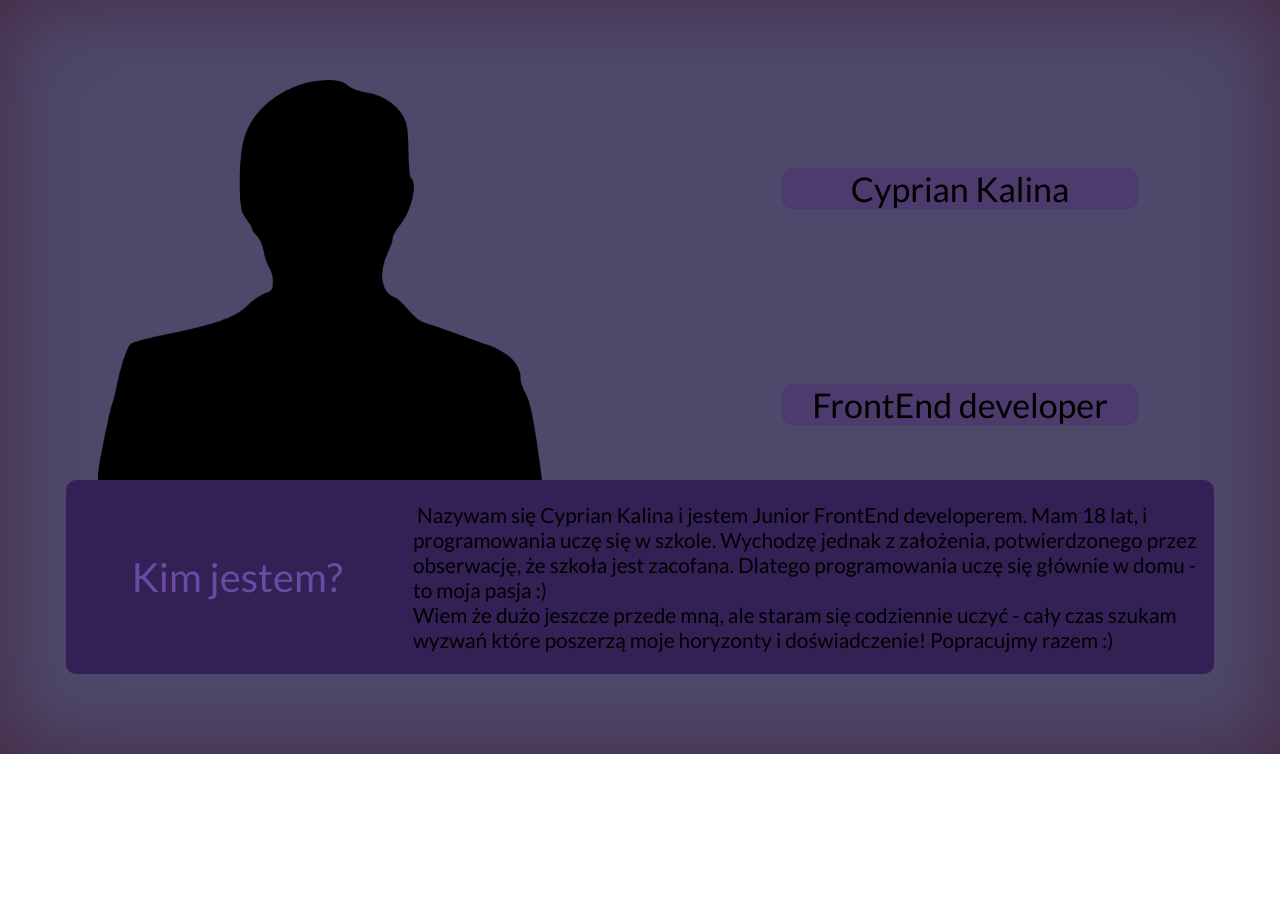
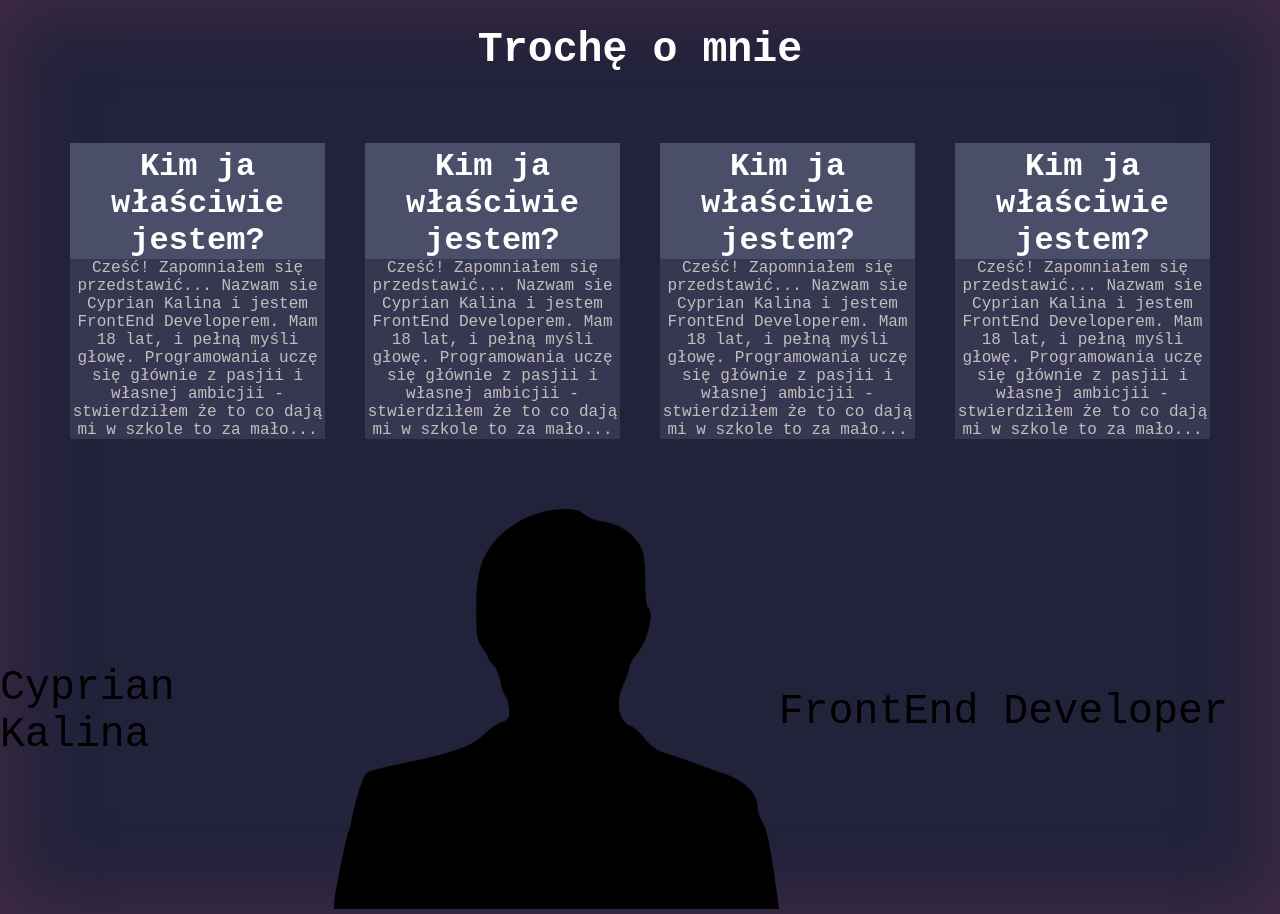
Before and after one commit to CyprianKal/Portfolio, an Angular app: page /omnie in a window 1280 px wide. Shown: the part 800-1714 px from the top of the page. Before the commit the page ends 1554 px from the top, so only its background shows below. Built offline with nearby package versions, Linux system fonts and the light colour scheme.

Commit message:
Changed the css and html of omnie-component, cuz it was ugly

```diff
--- a/src/app/omnie/omnie.component.css
+++ b/src/app/omnie/omnie.component.css
@@ -1,120 +1,33 @@
-#kontenerr{box-shadow: inset 0px 0px 81px 4px rgba(69,43,69,1);width: 100%;height:auto; display: flex;flex-direction: column; background-color:rgb(78, 73, 107)}
+#kontenerr{box-shadow: inset 0px 0px 81px 4px rgba(69,43,69,1);width: 100%;height:auto; display: flex;flex-direction: column; background-color:#22223B; font-family: 'Courier New', Courier, monospace; margin-bottom: 0;}
 
-.row{
+#kontenerr h1{flex:1; color:white;margin: auto; margin-top: 2%; }
+#omnie{font-size: calc(2vh + 2vw);}
+#pojemnik{display: flex; padding: 50px;}
+
+.kafelekcaly{flex:1;display: flex; flex-direction: column; margin: 10px; padding: 10px; justify-content: center; align-items: center;}
+.zawartosckafelek{text-align: center; background-color: #363852; color: rgb(197, 188, 188); }
+.tytulkafelek{text-align: center;background-color: #4A4E69;  }
+
+#pojemnikdwa{
     display: flex;
-
+    justify-content: center;
+    align-items: center;
+    margin: 0;
 }
-.row:first-child{margin-top: 10vh;}
-.row:last-child{margin-bottom: 10vh;}
-.opis{display: flex;flex-direction: column;  font-family: 'Lato', sans-serif; }
-.row div{
-    flex:1;
+#zdjeciemnie img{margin-bottom: 0;}
+#nazwa{flex:2; font-size: calc(2vw + 2vh);}
+#zdjeciemnie{flex:2; text-align: center; margin-bottom: 0;}
+#zawod{flex:3;  font-size: calc(2vw + 2vh);}
+@media only screen and (max-width: 900px) {
+    #pojemnik{
+        flex-direction: column;
+        padding: 10px;
+    }
+    #pojemnikdwa{flex-direction: column;}
+    #zdjeciemnie{order: 2;}
+    #zawod{margin-bottom: 20px;}
+    #nazwa{margin-bottom: 20px;}
+    .zawartosckafelek{width: 70vw ;}
+    .tytulkafelek{width: 70vw;  }
+    #zdjeciemnie img{max-height: 200px !important;}
 }
-.rov div:nth-child(2){
-    flex:2;
-}
-.opis div:first-child{
-    margin-top: 1vh;
-    margin-bottom: 5vh;
-
-}
-
-.zdjecie{
-    display: flex;
-    align-items: center;
-    justify-content: center;
-
-
-
-}
-.zdjecie img{
-    height: 50vh;
-
-}
-@media only screen and (max-width: 900px){
-    .row{flex-direction: column;}
-    .osiagniecia{flex-direction: column;}
-    #kontener{justify-content: space-around;}
-    .opis div p{
-        margin-top: 0 !important;
-
-    }
-    .side{display: none;}
-    #krocej{width: 70%;margin: auto; font-size: 100%;border-radius: 5px 5px 0 0 !important;}
-    #dluzej{width: 70%;margin: auto; font-size: 20px !important;border-radius:  0 0 5px 5px !important;}
-    .zdjecie img{
-        width:50%;
-        height: 50%;
-    }
-}
-
-#krocej{
-    color:#6a4ba3 ;
-
-    display: flex;
-    align-items: center;
-    justify-content: center;
-    background-color: #332155 ;
-    flex:5!important;
-    font-family: 'Lato', sans-serif;
-    padding: 5px;
-    font-size: 250%;
-    border-radius: 10px 0 0 10px;
-}
-
-#dluzej{
-    border-radius: 0 10px 10px 0;
-    display: flex;
-    align-items: center;
-    justify-content: center;
-    background-color:#7b2cbf;
-    flex:12 !important;
-    font-family: 'Lato', sans-serif;
-    padding: 5px;
-    font-size: calc(1vh + 1vw);
-    background-color: #332155 ;
-}
-
-.osiagniecia{
-    display: flex;
-    align-items: center;
-    justify-content: center;
-}
-
-.osiagniecia div{
-    display: flex;
-    align-items: center;
-    justify-content: center;
-    flex:1;
-
-}
-
-.opis div p{
-    text-align: center ;
-    background-color:rgba(74, 36, 109, 0.357);
-    margin: auto;
-    width: 356.5px;
-    align-items: center;
-    border-radius: 10px;
-    font-size:4.25vh;
-
-}
-
-.opis div p:first-child{
-
-    margin-top: 10vh;
-
-}
-.opis div p:last-child{
-
-    margin-bottom: 2vh;
-
-}
-.side{flex:1;}
-
-
-.jasnydr{background-color: #dbd6d6 !important;box-shadow: inset 0px 0px 81px 4px rgb(110, 109, 110) !important; }
-
-.jasnyopis{background-color: #BBBBBB !important;}
-
-.jasnep{background-color: #BBBBBB !important;}
--- a/src/app/omnie/omnie.component.html
+++ b/src/app/omnie/omnie.component.html
@@ -1,31 +1,60 @@
 <div id="kontenerr">
-    <div class="row">
-        <div class="zdjecie">
-            <img src="assets\placeholderhuman.png" alt="" />
+
+    <h1 id="omnie">Trochę o mnie</h1>
+    <div id="pojemnik">
+        <div class="kafelekcaly">
+
+            <div class="tytulkafelek">
+                <h1>Kim ja właściwie jestem?</h1>
+            </div>
+
+            <div class="zawartosckafelek">
+                Cześć! Zapomniałem się przedstawić... Nazwam sie Cyprian Kalina i jestem FrontEnd Developerem. Mam 18 lat, i pełną myśli głowę.
+                Programowania uczę się głównie z pasjii i własnej ambicjii - stwierdziłem że to co dają mi w szkole to za mało...
+            </div>
+
         </div>
-        <div class="opis">
-            <div>
-                <p>Cyprian Kalina</p>
+        <div class="kafelekcaly">
+
+            <div class="tytulkafelek">
+                <h1>Kim ja właściwie jestem?</h1>
             </div>
-            <div>
-               <p >FrontEnd developer</p>
+
+            <div class="zawartosckafelek">
+                Cześć! Zapomniałem się przedstawić... Nazwam sie Cyprian Kalina i jestem FrontEnd Developerem. Mam 18 lat, i pełną myśli głowę.
+                Programowania uczę się głównie z pasjii i własnej ambicjii - stwierdziłem że to co dają mi w szkole to za mało...
             </div>
+
         </div>
+        <div class="kafelekcaly">
+
+            <div class="tytulkafelek">
+                <h1>Kim ja właściwie jestem?</h1>
+            </div>
+
+            <div class="zawartosckafelek">
+                Cześć! Zapomniałem się przedstawić... Nazwam sie Cyprian Kalina i jestem FrontEnd Developerem. Mam 18 lat, i pełną myśli głowę.
+                Programowania uczę się głównie z pasjii i własnej ambicjii - stwierdziłem że to co dają mi w szkole to za mało...
+            </div>
+
+        </div>
+        <div class="kafelekcaly">
+
+            <div class="tytulkafelek">
+                <h1>Kim ja właściwie jestem?</h1>
+            </div>
+
+            <div class="zawartosckafelek">
+                Cześć! Zapomniałem się przedstawić... Nazwam sie Cyprian Kalina i jestem FrontEnd Developerem. Mam 18 lat, i pełną myśli głowę.
+                Programowania uczę się głównie z pasjii i własnej ambicjii - stwierdziłem że to co dają mi w szkole to za mało...
+            </div>
+
+        </div>
+
     </div>
-
-    <div class="row">
-       <div class="side"></div>
-       <div id="krocej" style="height:23vh;">Kim jestem?</div>
-       <div id="dluzej">
-        &nbsp;Nazywam się Cyprian Kalina i jestem Junior FrontEnd developerem.
-        Mam 18 lat, i programowania uczę się w szkole. Wychodzę jednak z założenia, potwierdzonego przez obserwację, że szkoła jest zacofana.
-        Dlatego programowania uczę się głównie w domu - to moja pasja :) <br/>
-        Wiem że dużo jeszcze przede mną, ale staram się codziennie uczyć - cały czas szukam wyzwań które poszerzą moje horyzonty i doświadczenie!
-        Popracujmy razem :)
-        </div>
-       <div class="side"></div>
+    <div id="pojemnikdwa">
+        <div id="nazwa">Cyprian Kalina</div>
+        <div id="zdjeciemnie"><img src="assets\placeholderhuman.png" style="width: auto;max-height: 400px;text-align: center; margin-bottom: 0;"></div>
+        <div id="zawod">FrontEnd Developer</div>
     </div>
-
-
-
 </div>
```
